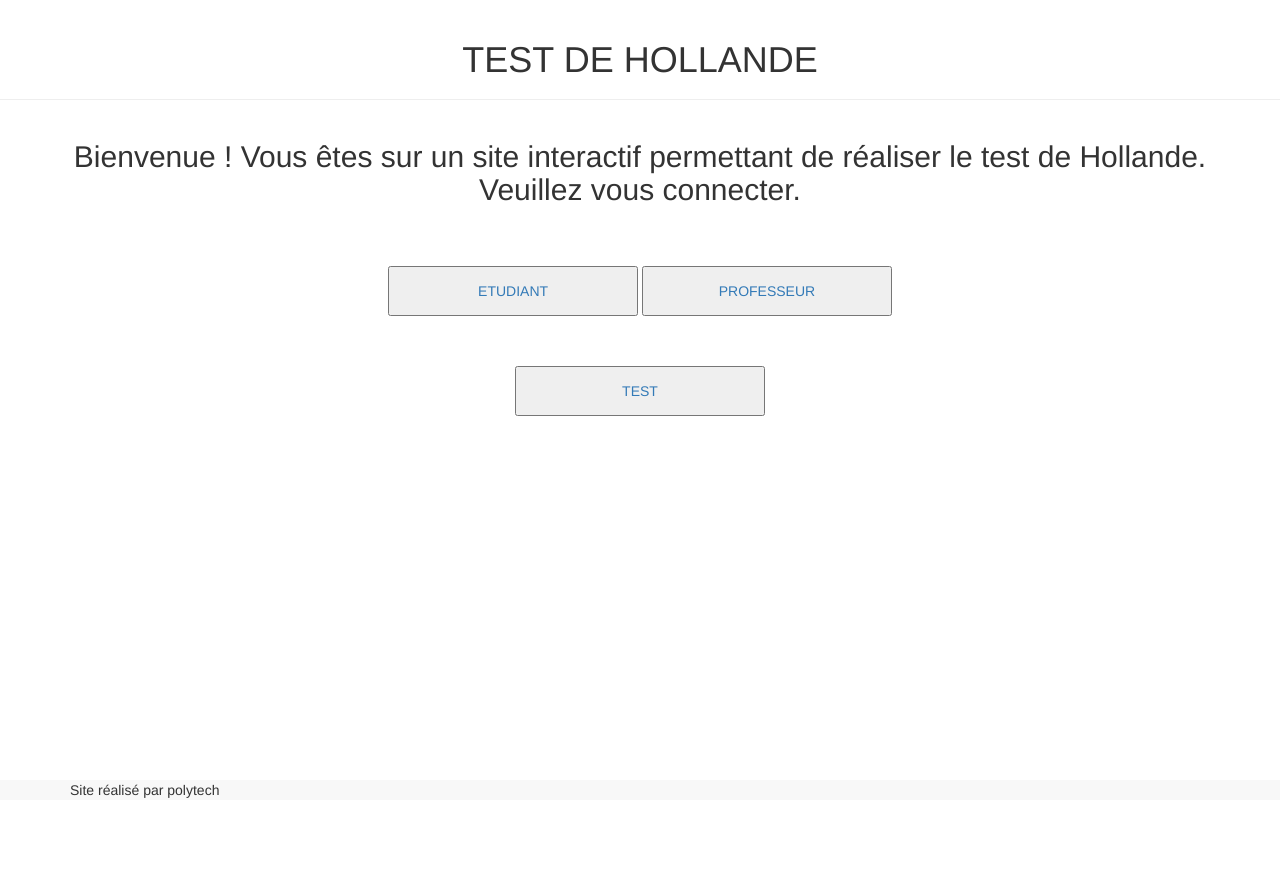
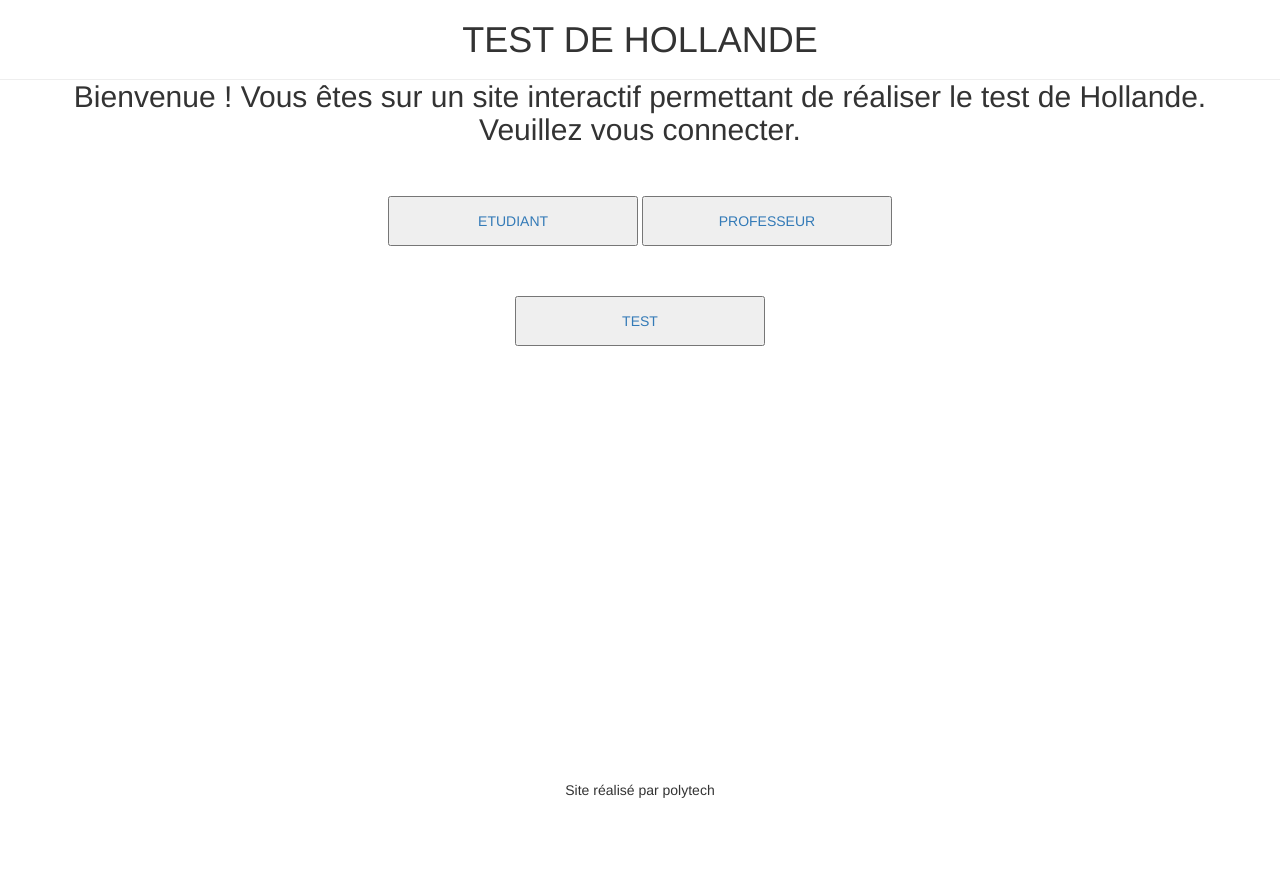
Before and after one commit to HmFlashy/Piscine, a PHP site: page / in a window 1280 px wide. Before the commit the page ends 798 px from the top, so only its background shows below. Run offline with PHP 8.4, Linux system fonts and the light colour scheme; some libraries are stand-ins or nearby versions.

Commit message:
Quelques changements

```diff
--- a/includes/accueil.php
+++ b/includes/accueil.php
@@ -1,6 +1,4 @@
-<h2>
-				Bienvenue ! Vous êtes sur un site interactif permettant de réaliser le test de Hollande. <br> Veuillez vous connecter.
-</h2>
+<h2 id="titreAcc">Bienvenue ! Vous êtes sur un site interactif permettant de réaliser le test de Hollande.<br>Veuillez vous connecter.</h2>
 <a href='?page=connexionEtu'><input class="button" type="button" name="etudiant" value="ETUDIANT" style=""  style="color:black; font-weight:bold"onclick></a>
 <a href='?page=connexionProf'><input class="button" type="button" name="professeur" value="PROFESSEUR" style=""  style="color:black; font-weight:bold"onclick></a>
 <br>
--- a/includes/pieddepage.php
+++ b/includes/pieddepage.php
@@ -1,5 +1,3 @@
-<nav class="navbar-default navbar-fixed-bottom">
-  <div class="container">
+<nav class="navbar-fixed-bottom">
     Site réalisé par polytech
-  </div>
 </nav>
--- a/includes/test.php
+++ b/includes/test.php
@@ -138,4 +138,5 @@
 			<li id="previous" style="visibility: hidden;" onclick="precedent()""><a href="#">Précédent</a></li>
 			<li id="next" style="visibility: hidden;" onclick="suivant()"><a href="#">Suivant</a></li>
 		</ul>
+	</div>
 </div>
--- a/index.php
+++ b/index.php
@@ -14,7 +14,7 @@
 	<body>
 	<?php include('includes/connect.php');?>
 	<?php include('includes/entete.php');?>
-		<div id="corps" class="container">
+		<div id="corps" class="">
 			<?php
 				if($_SESSION == NULL)
 				{
--- a/styles.css
+++ b/styles.css
@@ -1,8 +1,14 @@
+html
+{
+	height: 100%;
+}
+
 body
 {
+	width : 100%;
+	height: 100%;
 	margin:0px;
 	color: white;
-	background-color: black;
 }
 
 #entete
@@ -10,6 +16,7 @@
 	text-align: center;
 	width:100%;
 	background-color: white;
+    margin:0px;
 }
 
 #titre
@@ -22,7 +29,7 @@
 
 h1
 {
-	margin:0;
+	margin:0px;
 	color: black;
 }
 
@@ -37,6 +44,8 @@
 
 #corps
 {
+	height: 100%;
+	width: 100%;
 	text-align: center;
 	padding-bottom: 50px;
 }
@@ -55,8 +64,14 @@
 }
 h2
 {
+	padding:0px;
 	color:white;
 	text-align: center;
+}
+
+#titreAcc
+{
+	margin:0px;
 }
 
 footer
@@ -126,15 +141,16 @@
 }
 button
 {
-	display: inline-block;
+	background: white;
+	border-radius: 0px;
 	padding: 6px 12px;
 	margin-bottom: 0;
 	font-size: 14px;
 	font-weight: normal;
 	line-height: 1.42857143;
 	text-align: center;
-	white-space: nowrap;
 	vertical-align: middle;
+	text-decoration: none;
 }
 
 span
@@ -164,6 +180,6 @@
 
 nav
 {
-	margin-top: 40px;
 	margin-bottom: 0px;
+	text-align: center;
 }
```
Also changed, not shown: image.jpg (added).
